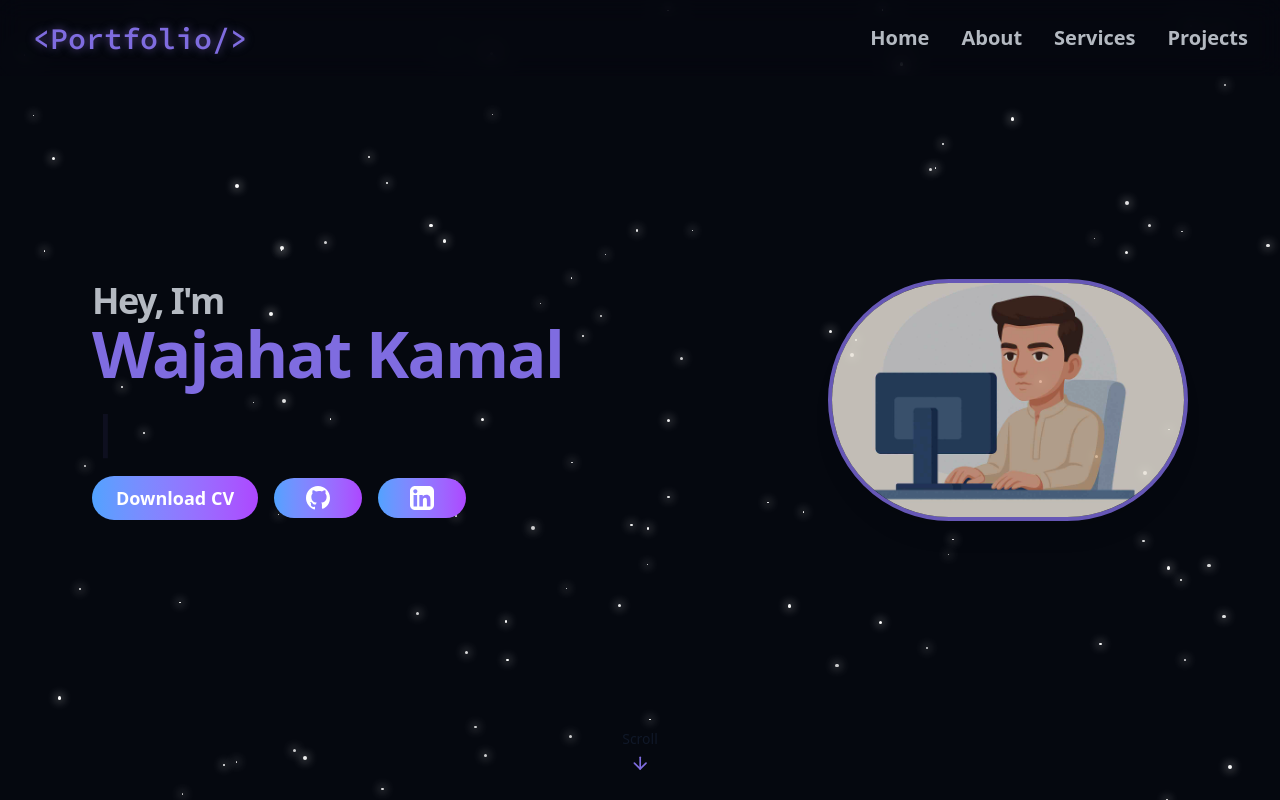
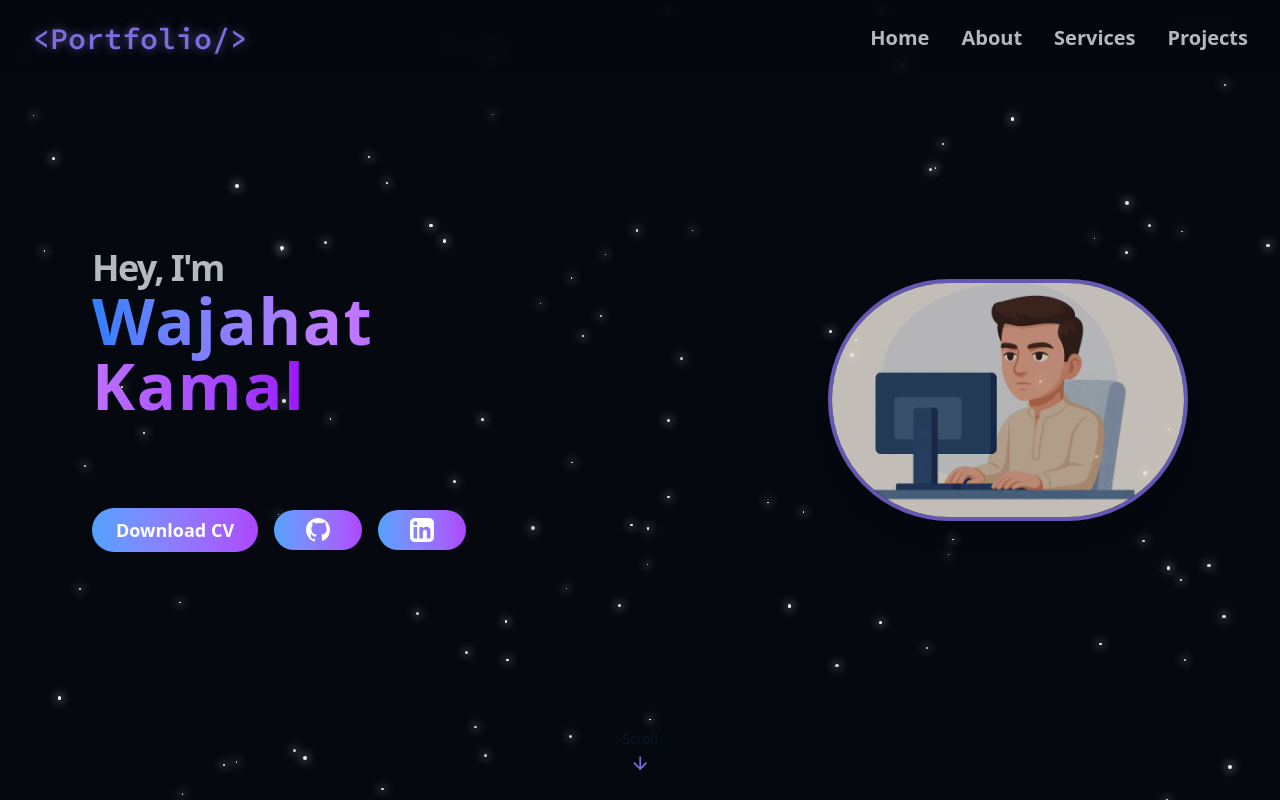
Before and after one commit to wajahat-kamal/Dev-Portfolio, a React (Vite) app: page / in a window 1280 px wide. Shown: the top 800 px of the page. Built offline with nearby package versions, Linux system fonts and the light colour scheme.

Commit message:
add a new text color

```diff
--- a/src/components/HeroSection.jsx
+++ b/src/components/HeroSection.jsx
@@ -15,13 +15,13 @@ const HeroSection = () => {
             <span className="block opacity-0 animate-fade-in text-foreground/80 text-center md:text-start text-2xl md:text-4xl">
               Hey, I'm
             </span>
-            <span className="text-primary opacity-0 animate-fade-in-delay-1">
+            <span className="bg-gradient-to-r from-blue-500 via-purple-400 to-purple-600 bg-clip-text text-transparent tracking-wide animate-fade-in-delay-1">
               Wajahat Kamal
             </span>
           </h1>
 
           {/* Typing Text */}
-          <p className="text-primary text-center md:text-start font-bold text-[21px] md:text-4xl lg:text-[45px] tracking-wide opacity-0 animate-fade-in-delay-2 flex fle-row items-center">
+          <p className="bg-gradient-to-r from-blue-500 via-purple-400 to-purple-600 bg-clip-text text-transparent text-center md:text-start font-bold text-[21px] md:text-4xl lg:text-[45px] tracking-wide opacity-0 animate-fade-in-delay-2 flex fle-row items-center">
             <TypingEffect />
           </p>
 
```
